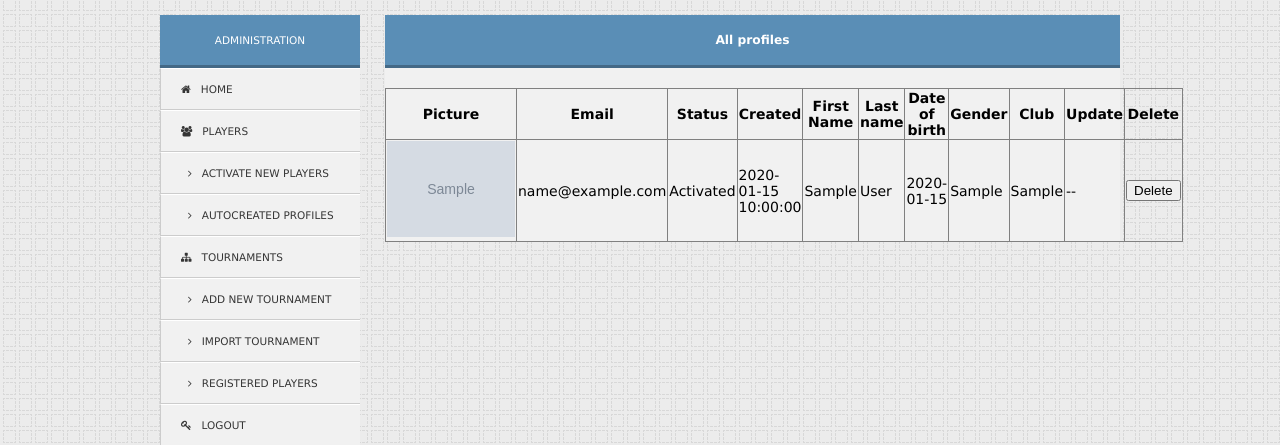
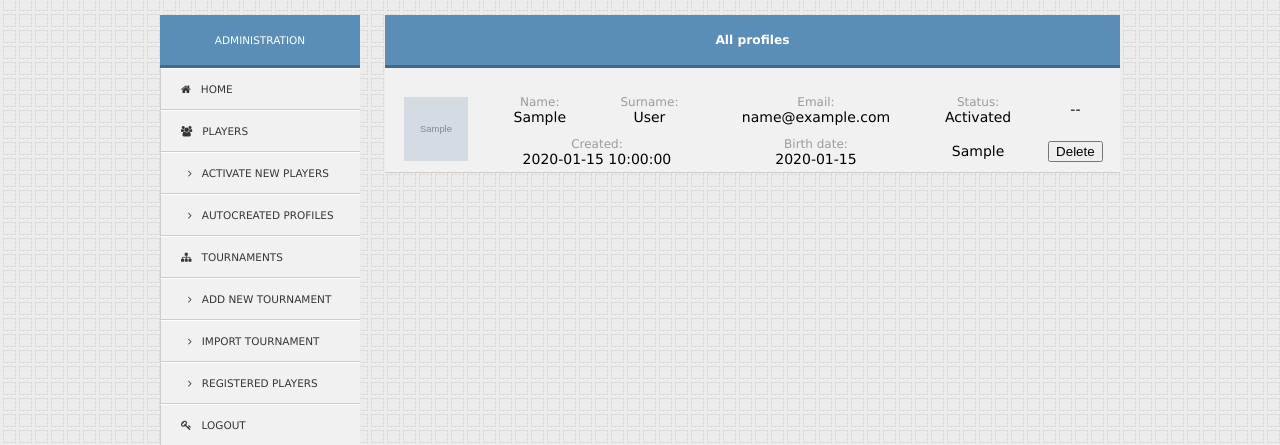
Before and after one commit to vladolalik/discgolfsk, a CodeIgniter app: page /index.php/auth/admin_get_all_players in a window 1280 px wide. Shown: the part 53-498 px from the top of the page. Run offline with CodeIgniter, Linux system fonts and the light colour scheme; tables that the repository leaves empty hold one stand-in row (values such as "Sample post"); grey boxes marked "Sample" are stand-in pictures; some libraries are stand-ins or nearby versions.

Commit message:
uprava importu na kontrolu podla datumu... doplnanie css administracie

```diff
--- a/application/libraries/Help_functions.php
+++ b/application/libraries/Help_functions.php
@@ -69,7 +69,7 @@ class Help_functions{
 	* @return int
 	*
 	*/
-	function exists_profile($first_name, $last_name)
+	function exists_profile($first_name, $last_name, $birth_date)
 	{
 
 		$this->ci =&get_instance();
@@ -79,7 +79,7 @@ class Help_functions{
 		// 	redirect();
 		// }
 
-		return $this->ci->users->__exists_profile($first_name, $last_name);
+		return $this->ci->users->__exists_profile($first_name, $last_name,$birth_date);
 
 	}
 
--- a/application/models/tank_auth/users.php
+++ b/application/models/tank_auth/users.php
@@ -173,9 +173,9 @@ class Users extends CI_Model
 	* @param string
 	* @return int
 	*/
-	function __exists_profile($first_name, $last_name)
+	function __exists_profile($first_name, $last_name, $birth_date)
 	{
-		$query = $this->db->query("SELECT users.id as user_id FROM users, user_profiles WHERE users.id = user_profiles.user_id AND LOWER(user_profiles.first_name) = '".strtolower($first_name)."' AND LOWER(user_profiles.last_name) = '".strtolower($last_name)."'");
+		$query = $this->db->query("SELECT users.id as user_id FROM users, user_profiles WHERE users.id = user_profiles.user_id AND LOWER(user_profiles.first_name) = '".strtolower($first_name)."' AND LOWER(user_profiles.last_name) = '".strtolower($last_name)."' AND LOWER(user_profiles.birth_date) = '".strtolower($birth_date)."'");
 		if ($query->num_rows == 1)
 		{
 			$data = $query->row_array();
--- a/application/views/auth/admin_all_profiles.php
+++ b/application/views/auth/admin_all_profiles.php
@@ -8,50 +8,41 @@ if ($players == NULL)
 }
 else
 {
-	echo '<table border="1"><tr><th>Picture</th>
-								<th>Email</th>
-								<th>Status</th>
-								<th>Created</th>
-								<th>First Name</th>
-								<th>Last name</th>
-								<th>Date of birth</th>
-								<th>Gender</th>
-								<th>Club</th>
-								<th>Update</th>
-								<th>Delete</th>
-							</tr>';
+	echo '<table id="admin-players-table" >';
 	foreach ($players as $player){
 		echo '<tr>';
 		if ($player['thumb'] != '')
 		{
-			echo  '<td><img src="'.PATH_TO_USERS_AVATAR.$player['thumb'].'" width="128px" title="profile_picture_'.$player['last_name'].'" /></td>';
+			echo  '<td rowspan="2"><img class="admin-player-avatar" src="'.PATH_TO_USERS_AVATAR.$player['thumb'].'" width="128px" title="profile_picture_'.$player['last_name'].'" /></td>';
 		}
 		else
 		{
 			echo '<td></td>';
 		}
-
-		echo  '<td>'.$player['email'].'</td>';
+		echo  '<td><span>Name:</span><br/>'.$player['first_name'].'</td>';
+		echo  '<td><span>Surname:</span><br/>'.$player['last_name'].'</td>';
+		echo  '<td><span>Email:</span><br/>'.$player['email'].'</td>';
 		if ($player['activated'] == 0)
 		{
-			echo '<td>Not activated</td>';
+			echo '<td><span>Status:</span><br/>Not activated</td>';
 		}
 		else if ($player['activated'] == 1)
 		{
-			echo '<td>Activated</td>';
+			echo '<td><span>Status:</span><br/>Activated</td>';
 		}
 		else
 		{
-			echo '<td>Auto create</td>';
+			echo '<td><span>Status:</span><br/>Auto create</td>';
 		}
-		echo '<td>'.$player['created'].'</td>
-			  <td>'.$player['first_name'].'</td>
-			  <td>'.$player['last_name'].'</td>
-			  <td>'.$player['birth_date'].'</td>
-			  <td>'.$player['gender'].'</td>
+		echo ($player['activated']==2)? '<td>'.anchor('/auth/admin_update_auto_profile/'.$player['user_id'], 'Update', 'title="Update"').'</td>' : '<td> -- </td>';
+
+		echo '</tr>';
+		echo '<tr class="second">';
+			echo '<td colspan="2"><span>Created:</span><br/>'.$player['created'].'</td>
+			  <td><span>Birth date:</span><br/>'.$player['birth_date'].'</td>
 			  <td>'.$player['club'].'</td>';
-		echo ($player['activated']==2)? '<td>'.anchor('/auth/admin_update_auto_profile/'.$player['user_id'], 'Update', 'title="Update"').'</td>' : '<td> -- </td>';
-		echo '<td><form action="'.base_url().'index.php/auth/admin_delete_player/'.$player['user_id'].'"> <input type="submit" value="Delete" onclick="return confirm(\'Are you sure you want to delete profile and all results : '.$player['first_name'].' '.$player['last_name'].'?\')" /></form></td></tr>';
+			echo '<td><form action="'.base_url().'index.php/auth/admin_delete_player/'.$player['user_id'].'"> <input type="submit" value="Delete" onclick="return confirm(\'Are you sure you want to delete profile and all results : '.$player['first_name'].' '.$player['last_name'].'?\')" /></form></td>';
+		echo '</tr>';
 
 	}
 	echo '</table>';
--- a/application/views/auth/admin_auto_cr_prof.php
+++ b/application/views/auth/admin_auto_cr_prof.php
@@ -8,7 +8,7 @@ if ($players == NULL)
 }
 else
 {
-	echo '<table border="1"><tr>
+	echo '<table id="admin-autocreated-profiles-table" class="table-row-diff"><tr>
 								<th>First Name</th>
 								<th>Last name</th>
 								<th>Date of birth</th>
--- a/application/views/autocreated_profiles.php
+++ b/application/views/autocreated_profiles.php
@@ -6,7 +6,7 @@ if ($players ==NULL)
 }
 else
 {
-	echo '<table border="1"><tr><th>First Name</th><th>Last name</th><th>Date of birth</th><th>Gender</th><th>Club</th><th>Register</th></tr>';
+	echo '<table><tr><th>First Name</th><th>Last name</th><th>Date of birth</th><th>Gender</th><th>Club</th><th>Register</th></tr>';
 	foreach ($players as $player){
 		echo '<tr><td>'.$player['first_name'].'</td><td>'.$player['last_name'].'</td><td>'.$player['birth_date'].'</td><td>'.$player['gender'].'</td><td>'.$player['club'].'</td>
 		<td>'.anchor('/auth/register_existing_profile/'.$player['user_id'], 'It\'s me', 'title="register existing profile"').'</td></tr>';
--- a/application/views/tournaments_confirmation.php
+++ b/application/views/tournaments_confirmation.php
@@ -18,6 +18,7 @@
 			<th>Name</th>
 			<th>Surname</th>
 			<th>Nationality</th>
+			<th>Birth date</th>
 			<th>Connect</th>
 			<th>Category</th>
 		</tr>
@@ -30,6 +31,7 @@
 				$string .= '<td>'.$player['name'].'</td>';
 				$string .= '<td>'.$player['surname'].'</td>';
 				$string .= '<td>'.$player['nationality'].'</td>';
+				$string .= '<td>'.$player['birth_date'].'</td>';
 				if( $player['exist'] != -1){ //moznost parovania ak este nie je vytvoreny
 					$string .= '<td><input type="checkbox" checked name="'.$player['exist'].'"/>'.'</td>';
 				}else{
@@ -46,10 +48,6 @@
 		?>
 		</table>
 
-		<input type='hidden' name='final_laps_data' value="<?php echo htmlentities(serialize($final_laps_data)); ?>" />
-		<input type='hidden' name='laps_data' value="<?php echo htmlentities(serialize($laps_data)); ?>" />
-		<input type='hidden' name='players' value="<?php echo htmlentities(serialize($players)); ?>" />
-
 		<?php
 
 			echo form_submit('submit', 'Save');
--- a/assets/css/style.css
+++ b/assets/css/style.css
@@ -156,6 +156,16 @@ nav #main-nav li ul{
 	width: 100%;
 	margin-top: 20px;
 }
+.admin-tournaments-table a{
+	border: 1px solid #446986;
+	margin: 5px 0px;
+	text-decoration: none;
+	color:#446986;
+	display: block;
+}.admin-tournaments-table a:hover{
+	background-color:#446986;
+	color: #ffffff;
+}
 .admin-tournaments-table th{
 	font-weight: normal;
 	height: 30px;
@@ -198,3 +208,60 @@ nav #main-nav li ul{
 	display: block;
 	float: left;
 }
+.admin-player-avatar{
+	width: 64px;
+	height: 64px;
+}
+#admin-players-table{
+	text-align: center;
+	width: 100%;
+}
+#admin-players-table a{
+	border: 1px solid #446986;
+	margin: 5px 0px;
+	text-decoration: none;
+	color:#446986;
+	display: block;
+}
+#admin-players-table a:hover{
+	background-color:#446986;
+	color: #ffffff;
+}
+#admin-players-table th{
+	font-weight: normal;
+	border-bottom: 1px solid #000000;
+}
+#admin-players-table tr.second{
+	border-bottom: 1px solid #CCCCCC;
+}
+#admin-players-table td{
+	padding: 5px;
+}
+#admin-players-table span{
+	color: #9B9B9B;
+	font-size: 12px;
+}
+#admin-autocreated-profiles-table{
+	width: 100%;
+	text-align: center;
+}
+#admin-autocreated-profiles-table a{
+	border: 1px solid #446986;
+	margin: 5px 0px;
+	text-decoration: none;
+	color:#446986;
+	display: block;
+}
+#admin-autocreated-profiles-table a:hover{
+	background-color:#446986;
+	color: #ffffff;
+}
+#admin-autocreated-profiles-table tr{
+	line-height: 25px;
+}
+#admin-autocreated-profiles-table th{
+	font-weight: normal;
+	height: 30px;
+	line-height: 30px;
+	border-bottom: 1px solid #000000;
+}
```
Also changed, not shown: application/controllers/tournaments.php (+8 -3 lines), uploads/tmp_tournament.csv (+6 -6 lines), application/views/admin/admin_header.php (line endings or trailing spaces).
